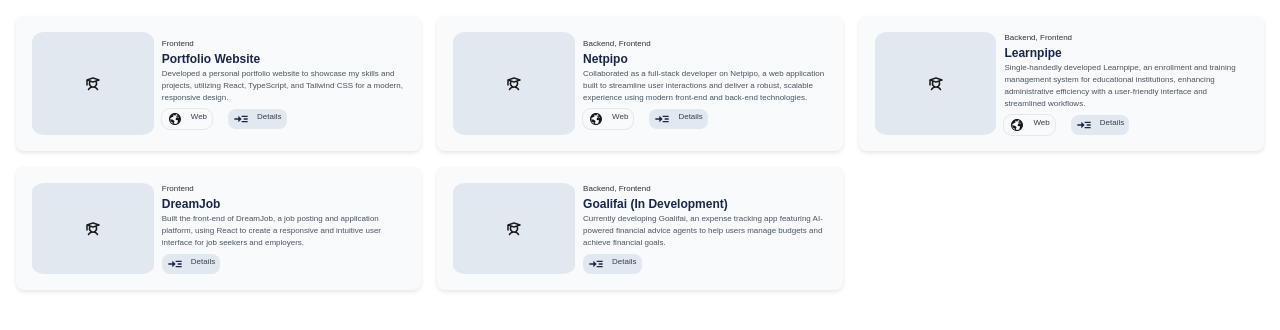
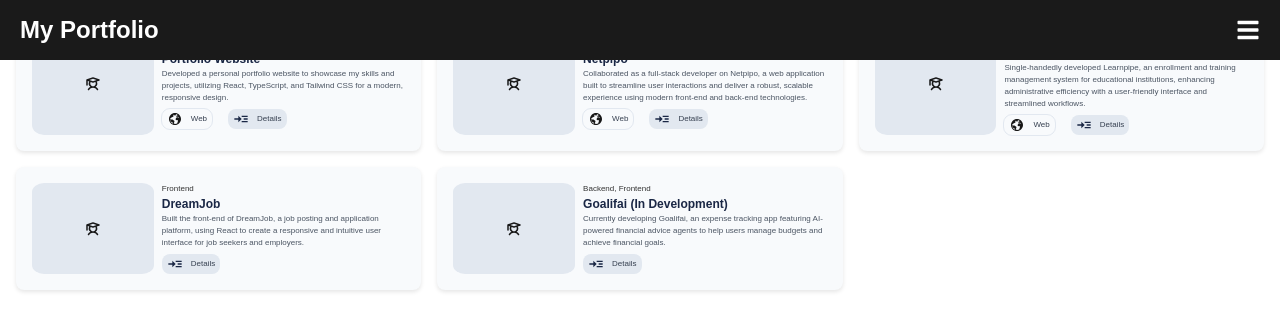
Before and after one commit to kabandapatrick2580/portfolio, a Next.js app in the folder portfolio/: page /projects in a window 1280 px wide. Shown: the top 330 px of the page. Built offline with nearby package versions, Linux system fonts and the light colour scheme.

Commit message:
refactored header

```diff
--- a/portfolio/components/Grid.tsx
+++ b/portfolio/components/Grid.tsx
@@ -446,9 +446,6 @@ const Grid = () => {
 
       </HeroImage>
     </HeroSection>
-      {/* Main Content */}
-
-
       {/* Projects Section */}
       <AnimatePresence>
         {!selectedGrid && (
--- a/portfolio/components/Header_v2.tsx
+++ b/portfolio/components/Header_v2.tsx
@@ -1,120 +1,113 @@
-// components/Header.js
+import React, { useState } from 'react';
 import styled from 'styled-components';
-import Link from 'next/link';
+import { FaBars, FaTimes } from 'react-icons/fa';
 
-// Styled components
-const HeaderContainer = styled.header`
-  display: grid;
-  grid-template-columns: 1fr 1fr; /* Two equal columns */
+interface SidebarProps {
+  isOpen: boolean;
+}
+
+
+// Styled Components
+const HeaderWrapper = styled.header`
+  position: fixed;
+  top: 0;
+  left: 0;
   width: 100%;
-  height: 80px;
+  height: 60px;
+  background-color: #1a1a1a;
+  display: flex;
+  justify-content: space-between;
   align-items: center;
-  box-shadow: 0 2px 4px rgba(0, 0, 0, 0.1);
-
-  @media (max-width: 768px) {
-    grid-template-columns: 1fr; /* Stack on mobile */
-    height: auto;
-    padding: 10px 0;
-  }
+  padding: 0 20px;
+  z-index: 1000;
 `;
 
-const LeftSection = styled.div`
-  background-color:rgb(187, 208, 208);
-  height: 100%;
-  display: flex;
-  align-items: center;
-  justify-content: flex-start;
-  padding-left: 20px;
-
-  @media (max-width: 768px) {
-    height: 60px;
-    width: 100%;
-  }
+const Logo = styled.div`
+  color: #fff;
+  font-size: 24px;
+  font-weight: bold;
 `;
 
-const RightSection = styled.div`
-  background-color: #062c2d;
-  height: 100%;
-  display: flex;
-  align-items: center;
-  justify-content: flex-end;
-  padding-right: 20px;
-
-
-  @media (max-width: 768px) {
-    justify-content: center;
-    padding: 10px;
-    width: 100%;
-  }
+const HamburgerButton = styled.button`
+  background: none;
+  border: none;
+  cursor: pointer;
+  color: #fff;
+  font-size: 24px;
+  z-index: 1100;
 `;
 
-const LogoPlaceholder = styled.div`
-  width: 50px;
-  height: 50px;
-  background-color: #ccc;
-  border-radius: 8px;
+const Sidebar = styled.div<SidebarProps>`
+  position: fixed;
+  top: 0;
+  right: ${({ isOpen }) => (isOpen ? '0' : '-100%')};
+  width: 250px;
+  height: 100vh;
+  background-color: #2a2a2a;
+  transition: right 0.5s ease-in-out;
+  z-index: 1000;
+  padding: 20px;
+  color: #fff;
 `;
 
-const NavList = styled.ul`
-  list-style: none;
-  display: flex;
-  gap: 20px;
-  margin: 0;
-  padding: 0;
-
-  @media (max-width: 768px) {
-    flex-direction: column; /* Stack links vertically */
-    align-items: center;
-    gap: 10px;
-  }
+const CloseButton = styled.button`
+  background: none;
+  border: none;
+  cursor: pointer;
+  color: #fff;
+  font-size: 24px;
+  position: absolute;
+  top: 20px;
+  right: 20px;
 `;
 
-const NavItem = styled.li`
-  a {
-    text-decoration: none;
-    color: white;
-    font-size: 14px;
-    font-weight: 500;
-    transition: color 0.3s ease;
+const NavLinks = styled.ul`
+  list-style: none;
+  padding: 0;
+  margin-top: 60px;
 
-    &:hover {
-      color: #062c2d;
-
-    }
-  }
-
-  @media (max-width: 768px) {
+  li {
+    margin: 20px 0;
     a {
-      font-size: 18px; /* Larger text for mobile */
+      color: #fff;
+      text-decoration: none;
+      font-size: 18px;
+      &:hover {
+        color: #00ff88;
+      }
     }
   }
 `;
 
-// Header component
-const Header_v2 = () => {
+// Header Component
+const Header = () => {
+  const [isOpen, setIsOpen] = useState(false);
+
+  const toggleSidebar = () => {
+    setIsOpen(!isOpen);
+  };
+
   return (
-    <HeaderContainer>
-      <LeftSection>
-        <LogoPlaceholder />
-      </LeftSection>
-      <RightSection>
-        <NavList>
-          <NavItem>
-            <Link href="/">Home</Link>
-          </NavItem>
-          <NavItem>
-            <Link href="/about">About</Link>
-          </NavItem>
-          <NavItem>
-            <Link href="/services">Services</Link>
-          </NavItem>
-          <NavItem>
-            <Link href="/contact">Contact</Link>
-          </NavItem>
-        </NavList>
-      </RightSection>
-    </HeaderContainer>
+    <>
+      <HeaderWrapper>
+        <Logo>My Portfolio</Logo>
+        <HamburgerButton onClick={toggleSidebar}>
+          <FaBars />
+        </HamburgerButton>
+      </HeaderWrapper>
+      <Sidebar isOpen={isOpen}>
+        <CloseButton onClick={toggleSidebar}>
+          <FaTimes />
+        </CloseButton>
+        <NavLinks>
+          <li><a href="#home" onClick={toggleSidebar}>Home</a></li>
+          <li><a href="#about" onClick={toggleSidebar}>About</a></li>
+          <li><a href="#projects" onClick={toggleSidebar}>Projects</a></li>
+          <li><a href="#contact" onClick={toggleSidebar}>Contact</a></li>
+        </NavLinks>
+      </Sidebar>
+    </>
   );
 };
 
-export default Header_v2;
+export default Header;
--- a/portfolio/components/Layout.tsx
+++ b/portfolio/components/Layout.tsx
@@ -5,10 +5,10 @@ import Header_v2 from './Header_v2';
 export default function Layout({ children }: { children: React.ReactNode }) {
   return (
     <div className="flex flex-col min-h-screen">
+      <Header_v2 />
             <main className="flex-grow">
             {children}
             </main>
-
     </div>
   );
 }
--- a/portfolio/pages/projects/index.tsx
+++ b/portfolio/pages/projects/index.tsx
@@ -19,7 +19,6 @@ export default function Projects() {
           {projects.map((project) => (
             <ProjectBox
               key={project.id} // Use project.id instead of index
-
             >
               <ProjectIcon>
                 <PiStudentBold />
--- a/portfolio/styles/Card.styled.ts
+++ b/portfolio/styles/Card.styled.ts
@@ -12,6 +12,7 @@ const IconBox = styled(motion.div)`
   display: flex;
   flex-direction: row;
   text-align: center;
+  align-items: center;
   gap: 0.5rem;
   padding: 2px 5px;
   outline: 1px solid #e2e8f0;
```
